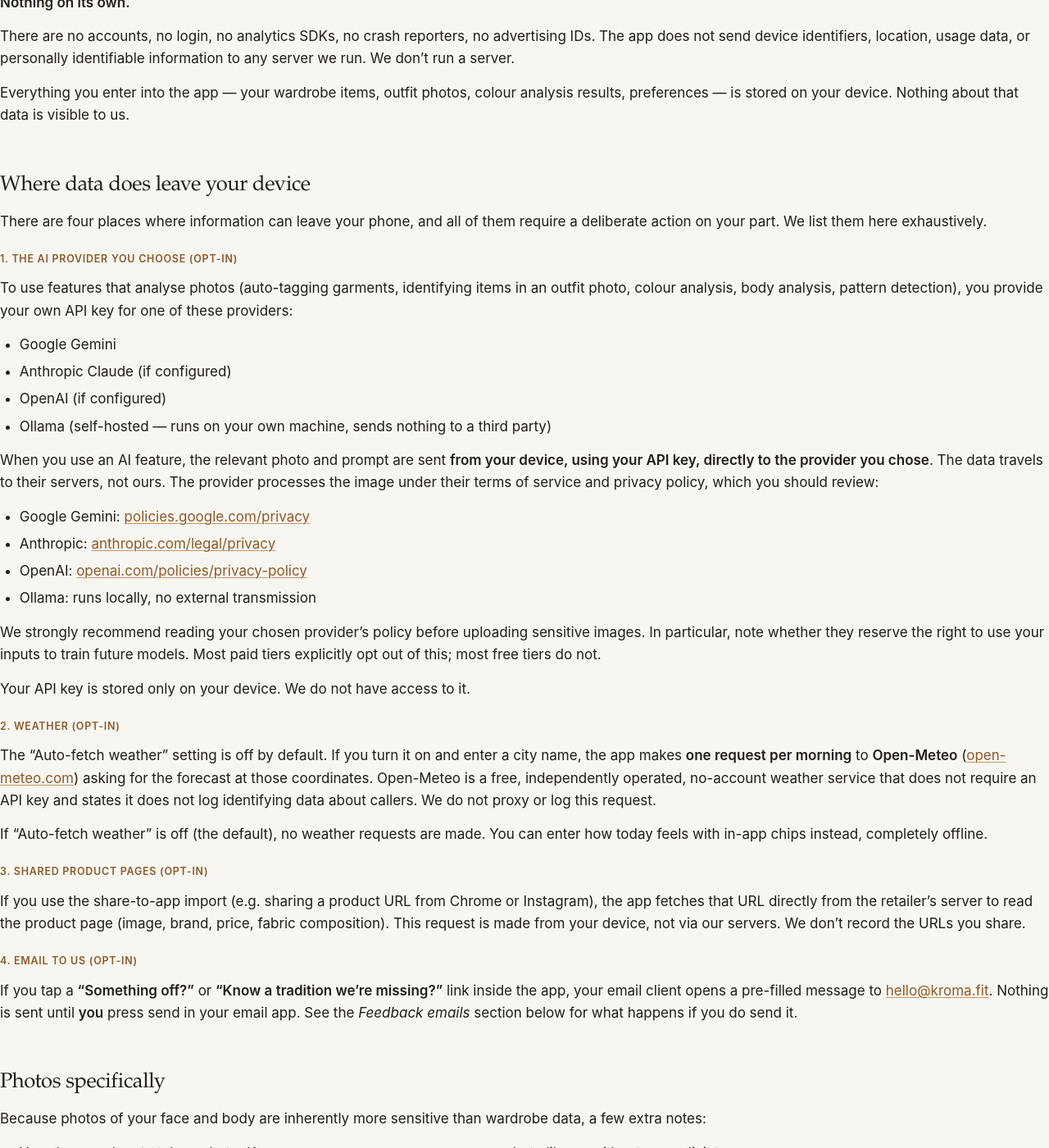
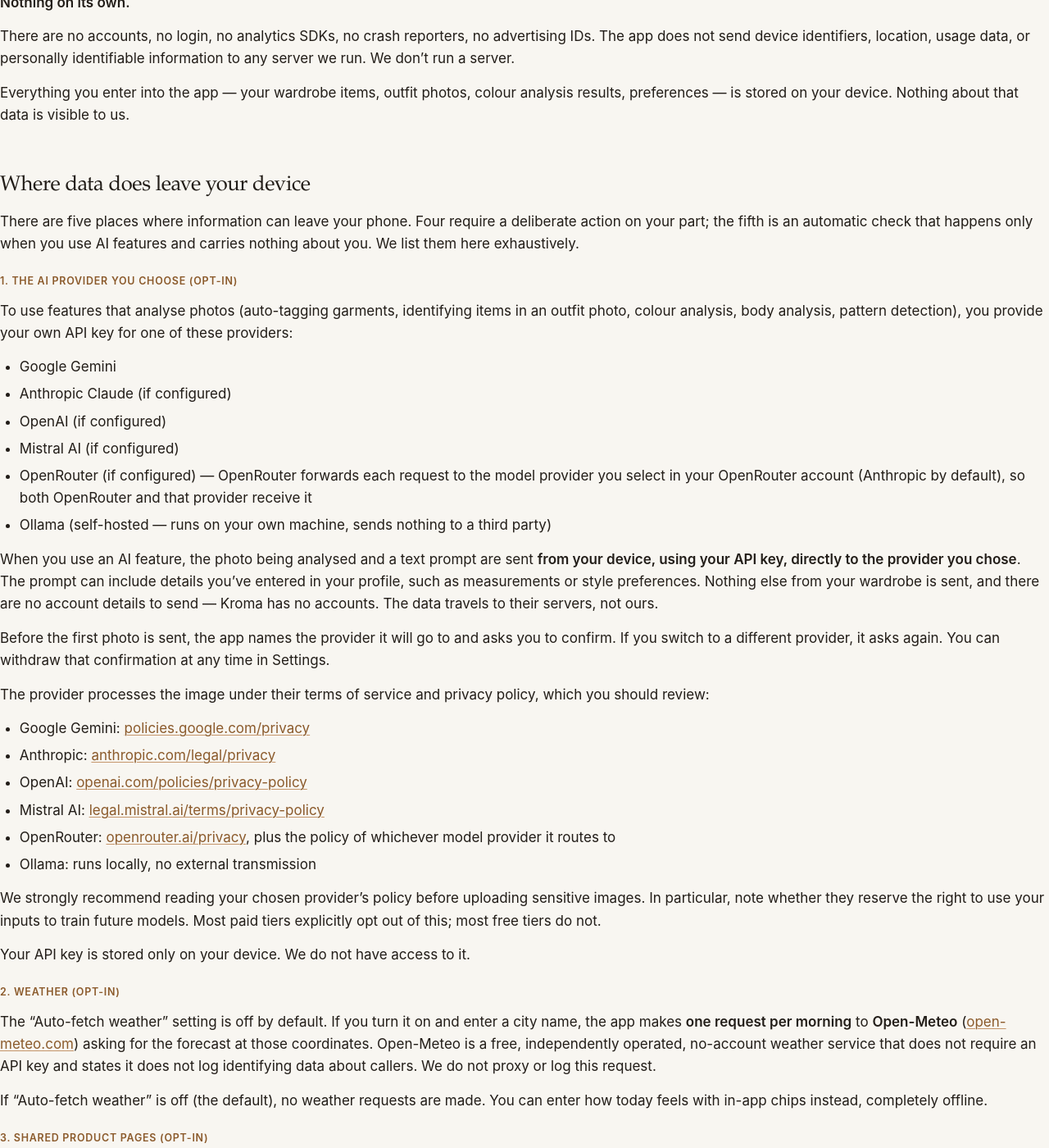
Before and after one commit to pompmmxix/kroma-site, a Jekyll site: the page built from privacy.md, in a window 1280 px wide and 1400 px high, scrolled down 702 px. Shown: the whole window at 82% size. Built offline with Jekyll 4.4.1, drawn with Linux system fonts in a browser that asks for light colours; some of the changed text lies outside the part shown.

Commit message:
Privacy: name all AI providers, disclose model-list check; drop Gemini 2.5 from models.json
Co-Authored-By: Claude Opus 5.5 <noreply@anthropic.com>

Claude-Session: https://claude.ai/code/session_019JBV9ZjvhRQdurszhRvv6s

```diff
--- a/models.json
+++ b/models.json
@@ -1,11 +1,11 @@
 {
   "version": 1,
-  "updated": "2026-09-17",
+  "updated": "2026-09-23",
   "notice": "",
   "providers": {
     "gemini": {
-      "text": ["gemini-3.5-flash", "gemini-3.5-flash-lite", "gemini-3.1-flash-lite", "gemini-2.5-flash"],
-      "image": ["gemini-3.1-flash-image", "gemini-2.5-flash-image"]
+      "text": ["gemini-3.5-flash", "gemini-3.5-flash-lite", "gemini-3.1-flash-lite"],
+      "image": ["gemini-3.1-flash-image"]
     },
     "openai": {
       "text": ["gpt-4o"]
--- a/privacy.md
+++ b/privacy.md
@@ -31,7 +31,7 @@ Everything you enter into the app — your wardrobe items, outfit photos, colour
 
 ## Where data does leave your device
 
-There are four places where information can leave your phone, and all of them require a deliberate action on your part. We list them here exhaustively.
+There are five places where information can leave your phone. Four require a deliberate action on your part; the fifth is an automatic check that happens only when you use AI features and carries nothing about you. We list them here exhaustively.
 
 ### 1. The AI provider you choose (opt-in)
 
@@ -40,13 +40,21 @@ To use features that analyse photos (auto-tagging garments, identifying items in
 - Google Gemini
 - Anthropic Claude (if configured)
 - OpenAI (if configured)
+- Mistral AI (if configured)
+- OpenRouter (if configured) — OpenRouter forwards each request to the model provider you select in your OpenRouter account (Anthropic by default), so both OpenRouter and that provider receive it
 - Ollama (self-hosted — runs on your own machine, sends nothing to a third party)
 
-When you use an AI feature, the relevant photo and prompt are sent **from your device, using your API key, directly to the provider you chose**. The data travels to their servers, not ours. The provider processes the image under their terms of service and privacy policy, which you should review:
+When you use an AI feature, the photo being analysed and a text prompt are sent **from your device, using your API key, directly to the provider you chose**. The prompt can include details you've entered in your profile, such as measurements or style preferences. Nothing else from your wardrobe is sent, and there are no account details to send — Kroma has no accounts. The data travels to their servers, not ours.
+
+Before the first photo is sent, the app names the provider it will go to and asks you to confirm. If you switch to a different provider, it asks again. You can withdraw that confirmation at any time in Settings.
+
+The provider processes the image under their terms of service and privacy policy, which you should review:
 
 - Google Gemini: [policies.google.com/privacy](https://policies.google.com/privacy)
 - Anthropic: [anthropic.com/legal/privacy](https://www.anthropic.com/legal/privacy)
 - OpenAI: [openai.com/policies/privacy-policy](https://openai.com/policies/privacy-policy)
+- Mistral AI: [legal.mistral.ai/terms/privacy-policy](https://legal.mistral.ai/terms/privacy-policy)
+- OpenRouter: [openrouter.ai/privacy](https://openrouter.ai/privacy), plus the policy of whichever model provider it routes to
 - Ollama: runs locally, no external transmission
 
 We strongly recommend reading your chosen provider's policy before uploading sensitive images. In particular, note whether they reserve the right to use your inputs to train future models. Most paid tiers explicitly opt out of this; most free tiers do not.
@@ -66,6 +74,12 @@ If you use the share-to-app import (e.g. sharing a product URL from Chrome or In
 ### 4. Email to us (opt-in)
 
 If you tap a **"Something off?"** or **"Know a tradition we're missing?"** link inside the app, your email client opens a pre-filled message to [hello@kroma.fit](mailto:hello@kroma.fit). Nothing is sent until **you** press send in your email app. See the *Feedback emails* section below for what happens if you do send it.
+
+### 5. Model list check (automatic, when you use AI)
+
+AI providers regularly retire model versions, sometimes without warning. So that AI features keep working without an app update, the app downloads a small public file from our website ([kroma.fit/models.json](https://kroma.fit/models.json)) listing which model versions to use. This happens at most once a day, and only when you use an AI feature or check an API key in Settings.
+
+The request contains no identifiers, API key, photos or wardrobe data — it is a plain download of a public file. Like any web request, it reveals your device's IP address to our website host (GitHub Pages), which may keep standard server logs under its own privacy policy. We do not receive or keep those logs.
 
 ## Photos specifically
 
```
Also changed, not shown: other parts of privacy.md (+1 -1 lines).
